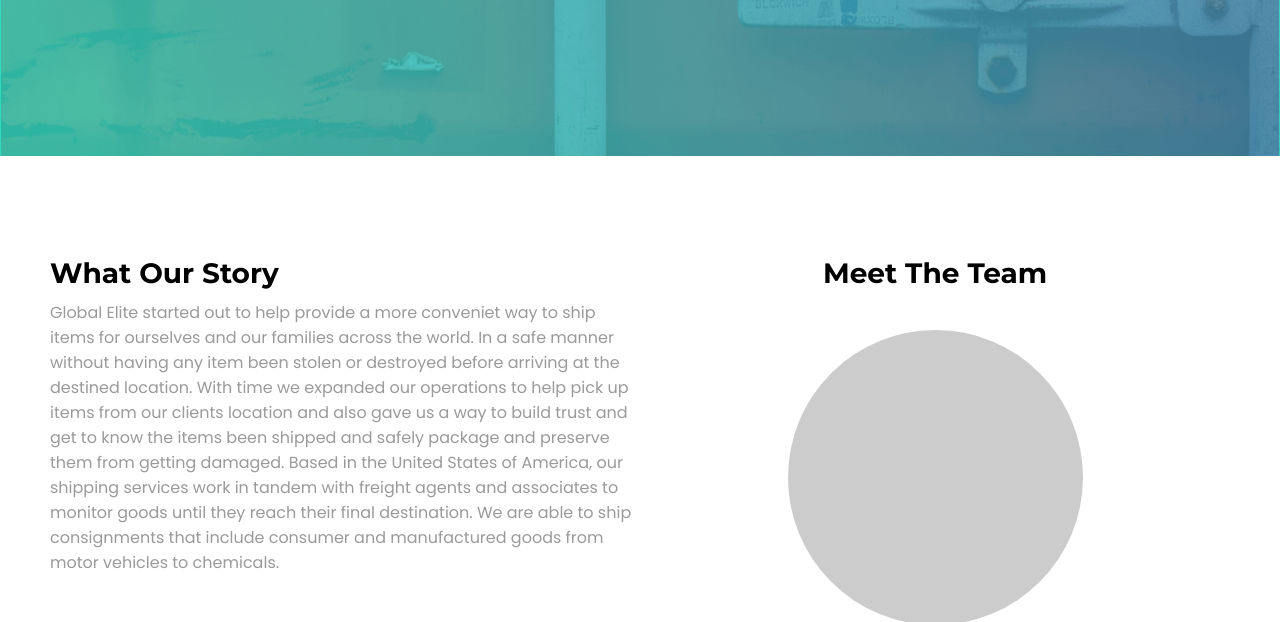
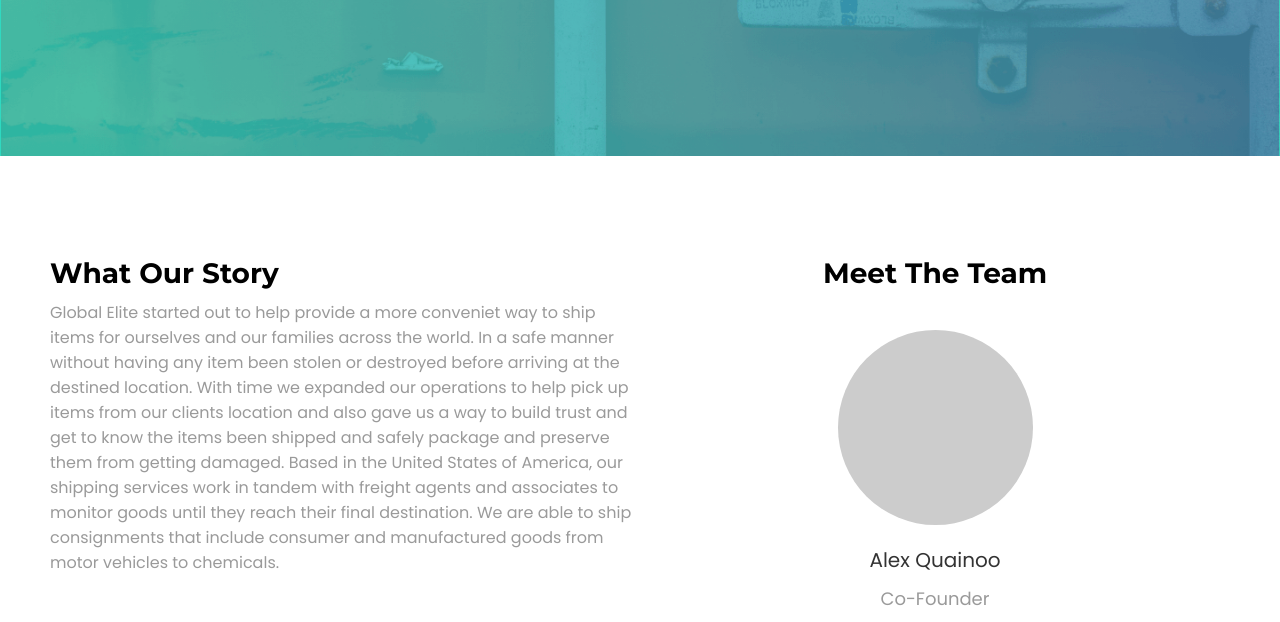
Before and after one commit to FredNyame/Global-Elite, a plain HTML site: page about.html in a window 1280 px wide. Shown: the part 353-975 px from the top of the page. Drawn offline with nearby package versions, Linux system fonts and the light colour scheme; files that its build step writes are made by us from their sources.

Commit message:
Update _about.scss

```diff
--- a/css/_about.scss
+++ b/css/_about.scss
@@ -37,8 +37,8 @@
     align-items: center;
     margin-bottom: 50px;
     div{
-      width: 295px;
-      height: 295px;
+      width: 195px;
+      height: 195px;
       background-color: #ccc;
       border-radius: 50%;
       margin-bottom: 20px;
```
